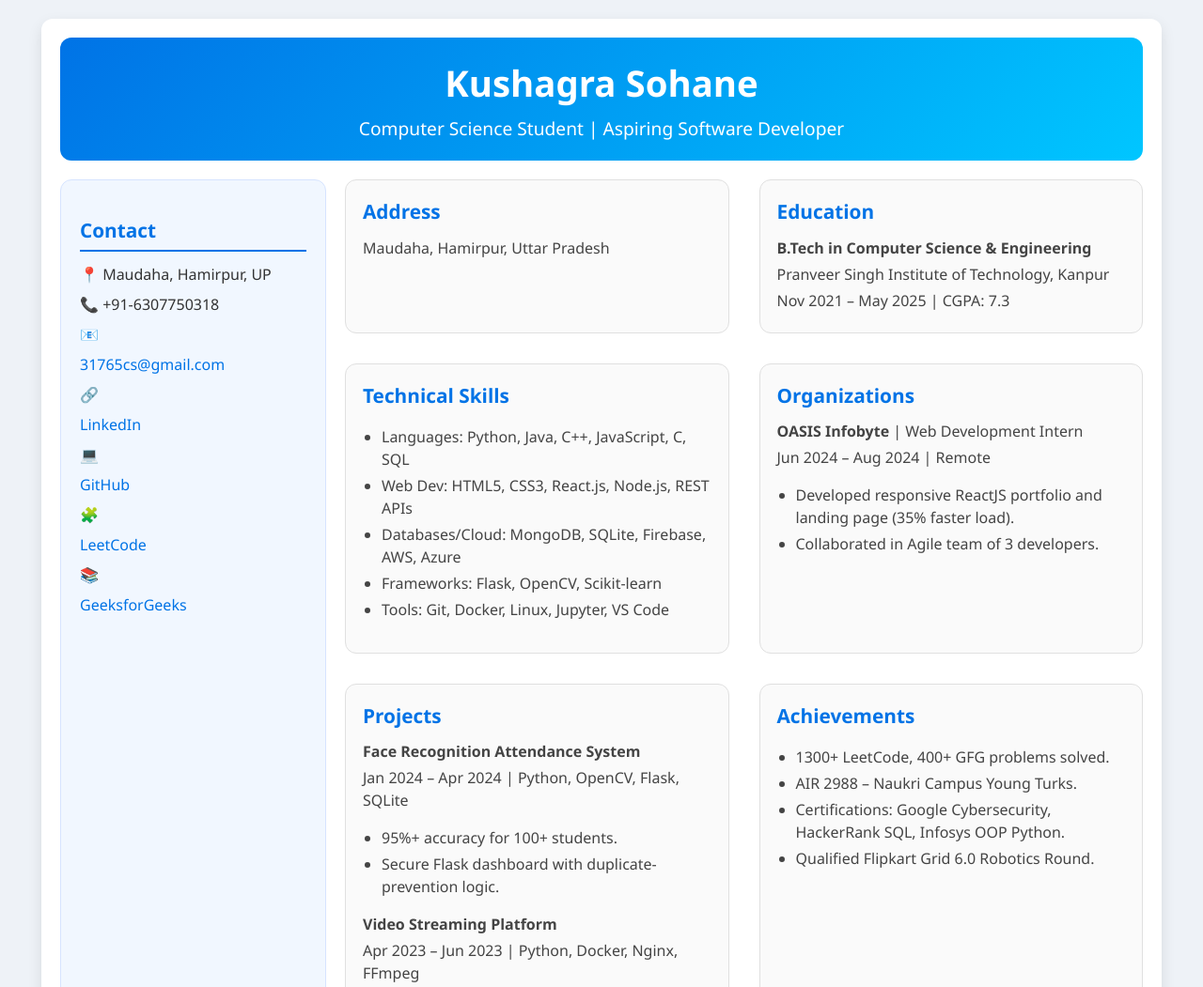
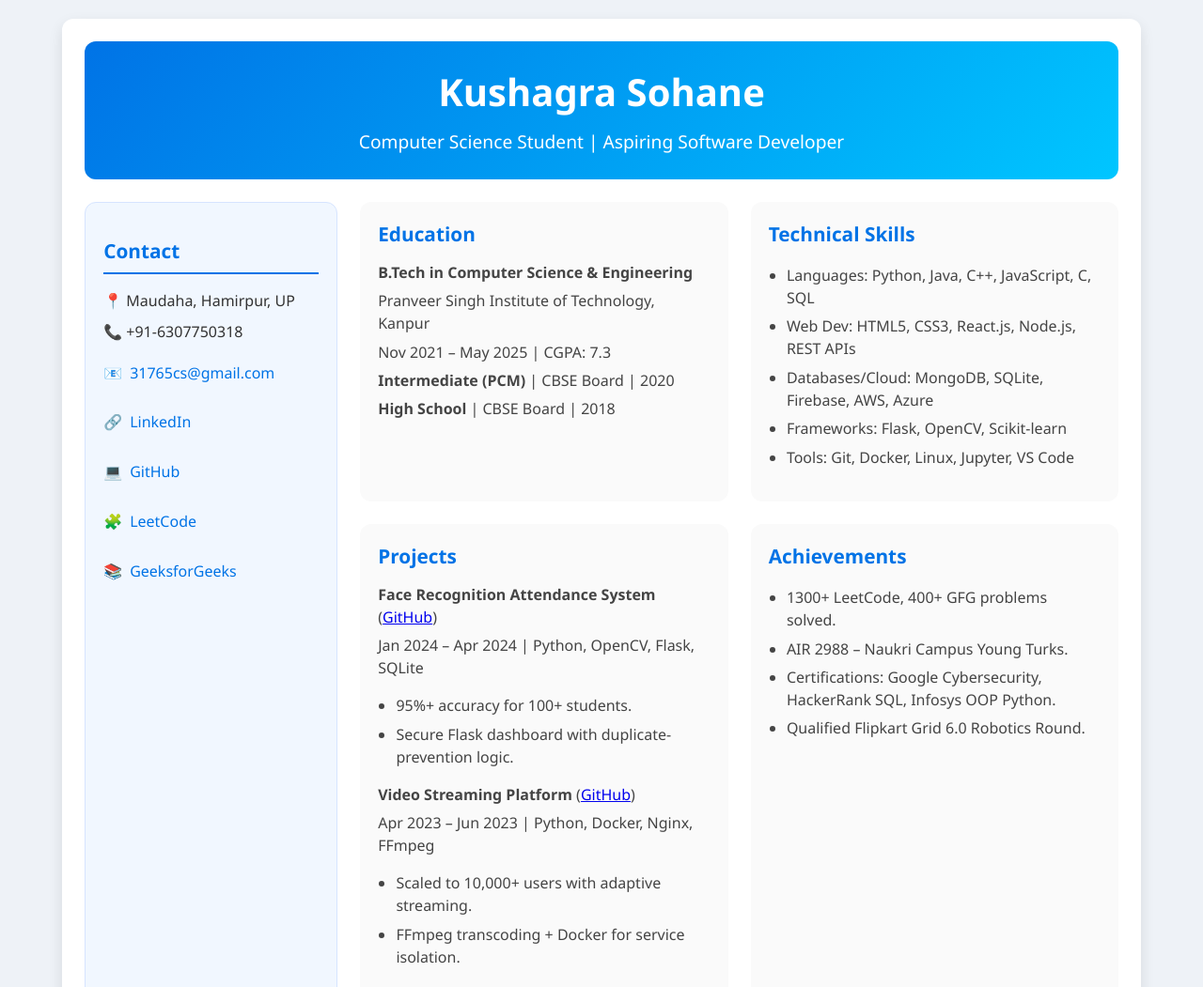
Before and after one commit to Kushagrasohane/Resume-UI, a plain HTML site: page index.html in a window 1280 px wide. Shown: the top 1051 px of the page at 94% size. Drawn offline with Linux system fonts and the light colour scheme.

Commit message:
Update index.html

```diff
--- a/index.html
+++ b/index.html
@@ -8,40 +8,46 @@
     body {
       font-family: 'Segoe UI', Tahoma, Geneva, Verdana, sans-serif;
       margin: 0;
-      padding: 0;
+      padding: 20px;
       background: #eef2f7;
       line-height: 1.5;
       color: #333;
+
+      /* ✅ use flex instead of margin */
+      display: flex;
+      justify-content: center;
+      align-items: flex-start;
     }
 
     .container {
       width: 90%;
-      margin: 20px auto;
+      max-width: 1100px;
       background: #fff;
-      padding: 20px;
-      border-radius: 12px;
+      padding: 1.5rem; /* ✅ use rem instead of px */
+      border-radius: 0.75rem;
       box-shadow: 0 6px 15px rgba(0,0,0,0.1);
     }
 
     /* Header */
     header {
       text-align: center;
-      padding: 20px;
-      margin-bottom: 20px;
-      border-radius: 12px;
+      padding: 1.5rem;
+      margin-bottom: 1.5rem;
+      border-radius: 0.75rem;
       background: linear-gradient(135deg, #0073e6, #00c6ff);
       color: white;
     }
 
     header h1 {
-      font-size: 2.4rem;
-      margin: 0;
-      font-weight: bold;
+      font-size: 2.5rem;
+      margin: 0 0 0.5rem;
+      font-weight: bold; /* ✅ fix h1 */
     }
 
     header p {
-      margin: 5px 0 0;
-      font-size: 1.2rem;
+      margin: 0;
+      font-size: 1.2rem; /* ✅ fix p */
+      line-height: 1.6;
       font-weight: 400;
     }
 
@@ -49,31 +55,35 @@
     .main {
       display: grid;
       grid-template-columns: 1fr 3fr;
-      grid-gap: 20px;
+      gap: 1.5rem;
     }
 
     /* Sidebar */
     .sidebar {
       background: #f1f7ff;
-      padding: 20px;
-      border-radius: 12px;
+      padding: 1.2rem;
+      border-radius: 0.75rem;
       border: 1px solid #d6e4ff;
     }
 
     .sidebar h2 {
-      font-size: 1.3rem;
-      margin-bottom: 12px;
+      font-size: 1.3rem; /* ✅ fix header */
+      margin-bottom: 1rem;
       color: #0073e6;
       border-bottom: 2px solid #0073e6;
-      padding-bottom: 5px;
+      padding-bottom: 0.4rem;
     }
 
     .sidebar p, .sidebar a {
       font-size: 1rem;
-      margin: 8px 0;
+      margin: 0.6rem 0;
       color: #333;
       text-decoration: none;
-      display: block;
+
+      /* ✅ Align icons and hyperlinks */
+      display: flex;
+      align-items: center;
+      gap: 0.5rem;
     }
 
     .sidebar a {
@@ -89,13 +99,14 @@
     .content {
       display: grid;
       grid-template-columns: repeat(2, 1fr);
-      grid-gap: 2rem;
+      gap: 1.5rem;
     }
 
     .box {
-      border: 1px solid #e0e0e0;
-      border-radius: 12px;
-      padding: 18px;
+      /* ✅ remove border box */
+      border: none;
+      border-radius: 0.75rem;
+      padding: 1.2rem;
       background: #fafafa;
       transition: all 0.3s ease;
     }
@@ -108,7 +119,7 @@
 
     .box h3 {
       margin-top: 0;
-      margin-bottom: 10px;
+      margin-bottom: 0.8rem;
       font-size: 1.3rem;
       font-weight: bold;
       color: #0073e6;
@@ -117,11 +128,21 @@
     .box p, .box li {
       font-size: 1rem;
       color: #444;
-      margin: 4px 0;
+      margin: 0.4rem 0;
     }
 
     ul {
-      padding-left: 20px;
+      padding-left: 1.2rem; /* ✅ no margin-bottom in li */
+    }
+
+    /* ✅ Mobile responsiveness */
+    @media (max-width: 768px) {
+      .main {
+        grid-template-columns: 1fr;
+      }
+      .content {
+        grid-template-columns: 1fr;
+      }
     }
   </style>
 </head>
@@ -150,15 +171,13 @@
       <!-- Right Content -->
       <section class="content">
         <div class="box">
-          <h3>Address</h3>
-          <p>Maudaha, Hamirpur, Uttar Pradesh</p>
-        </div>
-
-        <div class="box">
           <h3>Education</h3>
           <p><b>B.Tech in Computer Science & Engineering</b></p>
           <p>Pranveer Singh Institute of Technology, Kanpur</p>
           <p>Nov 2021 – May 2025 | CGPA: 7.3</p>
+          <!-- ✅ schooling details -->
+          <p><b>Intermediate (PCM)</b> | CBSE Board | 2020</p>
+          <p><b>High School</b> | CBSE Board | 2018</p>
         </div>
 
         <div class="box">
@@ -173,24 +192,18 @@
         </div>
 
         <div class="box">
-          <h3>Organizations</h3>
-          <p><b>OASIS Infobyte</b> | Web Development Intern</p>
-          <p>Jun 2024 – Aug 2024 | Remote</p>
-          <ul>
-            <li>Developed responsive ReactJS portfolio and landing page (35% faster load).</li>
-            <li>Collaborated in Agile team of 3 developers.</li>
-          </ul>
-        </div>
-
-        <div class="box">
           <h3>Projects</h3>
-          <p><b>Face Recognition Attendance System</b></p>
+          <p><b>Face Recognition Attendance System</b>
+            (<a href="https://github.com/Kushagrasohane/face-attendance" target="_blank">GitHub</a>)
+          </p>
           <p>Jan 2024 – Apr 2024 | Python, OpenCV, Flask, SQLite</p>
           <ul>
             <li>95%+ accuracy for 100+ students.</li>
             <li>Secure Flask dashboard with duplicate-prevention logic.</li>
           </ul>
-          <p><b>Video Streaming Platform</b></p>
+          <p><b>Video Streaming Platform</b>
+            (<a href="https://github.com/Kushagrasohane/video-streaming" target="_blank">GitHub</a>)
+          </p>
           <p>Apr 2023 – Jun 2023 | Python, Docker, Nginx, FFmpeg</p>
           <ul>
             <li>Scaled to 10,000+ users with adaptive streaming.</li>
@@ -207,6 +220,16 @@
             <li>Qualified Flipkart Grid 6.0 Robotics Round.</li>
           </ul>
         </div>
+
+        <div class="box">
+          <h3>Organizations</h3>
+          <p><b>OASIS Infobyte</b> | Web Development Intern</p>
+          <p>Jun 2024 – Aug 2024 | Remote</p>
+          <ul>
+            <li>Developed responsive ReactJS portfolio and landing page (35% faster load).</li>
+            <li>Collaborated in Agile team of 3 developers.</li>
+          </ul>
+        </div>
       </section>
     </div>
   </div>
```
